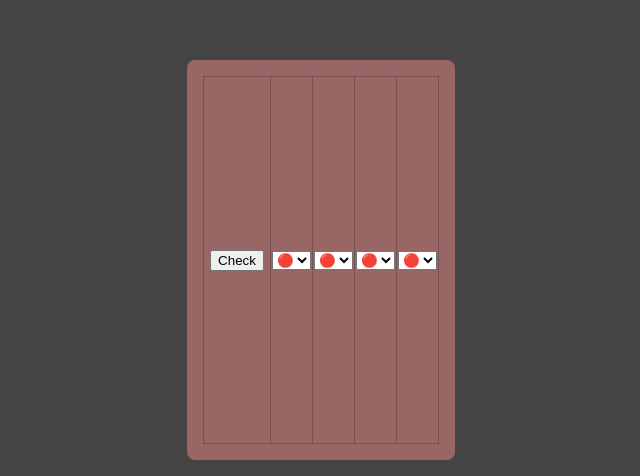
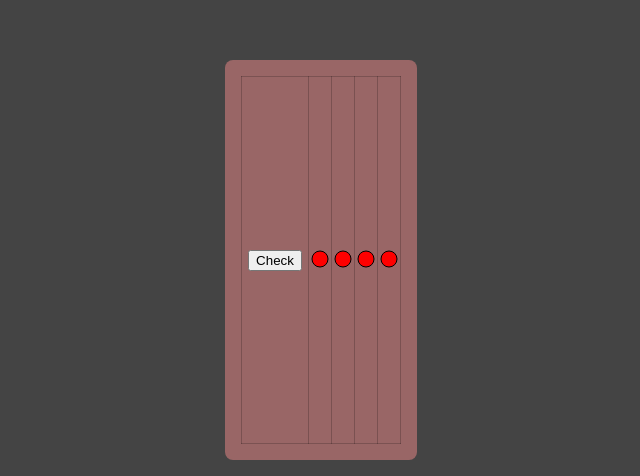
Before and after one commit to DouglasMeyer/Mastermind, a plain HTML site: page index.html in a window 1280 px wide. Shown: the part 324-800 px from the top of the page, without its empty margins (319-959 px from the left). Drawn offline with Linux system fonts and the light colour scheme.

Commit message:
Better color picker

```diff
--- a/index.html
+++ b/index.html
@@ -13,6 +13,11 @@
         align-items: end;
         margin: 0;
         background-color: #444;
+      }
+      svg {
+        width: 20px;
+        height: 20px;
+        stroke: black;
       }
 
       .board {
@@ -33,32 +38,73 @@
       }
       td:first-child { width: 4em; }
       td + td, tr:last-child > td { text-align: center; }
+      tr + tr:last-child > td { border-top: 2px solid rgba(0,0,0, 0.4); }
     </style>
   </head>
   <body>
+    <svg version="1.1" xmlns="http://www.w3.org/2000/svg" xmlns:xlink="http://www.w3.org/1999/xlink" viewBox="0 0 20 20">
+      <defs>
+        <circle id="circle" cx="10" cy="10" r="8" />
+      </defs>
+    </svg>
 
     <form class="board">
       <table>
         <tr>
           <td><button>Check</button></td>
-          <td><select></select></td>
-          <td><select></select></td>
-          <td><select></select></td>
-          <td><select></select></td>
+          <td><color-picker></color-picker></td>
+          <td><color-picker></color-picker></td>
+          <td><color-picker></color-picker></td>
+          <td><color-picker></color-picker></td>
         </tr>
       </table>
     </form>
 
+    <template id="color-picker">
+      <style>
+        color-picker {
+          display: inline-block;
+          position: relative;
+          overflow: hidden;
+          height: 20px;
+          width: 20px;
+        }
+        color-picker:hover {
+          overflow: visible;
+        }
+        color-picker > div {
+          position: absolute;
+        }
+        color-picker:hover > div {
+          background-color: rgba(255,255,255, 0.4);
+          outline: 1px solid black;
+          padding: 5px;
+          z-index: 1;
+          transform: translate(-5px, -5px);
+        }
+        color-picker > div > svg * {
+          pointer-events: none;
+        }
+        color-picker[color="red"] > div { top: 1px; }
+        color-picker[color="green"] > div { top: -23px; }
+        color-picker[color="blue"] > div { top: -47px; }
+        color-picker[color="yellow"] > div { top: -71px; }
+        color-picker[color="black"] > div { top: -95px; }
+        color-picker[color="white"] > div { top: -119px; }
+      </style>
+      <div>
+        <svg fill="red"><use href="#circle" /></svg>
+        <svg fill="green"><use href="#circle" /></svg>
+        <svg fill="blue"><use href="#circle" /></svg>
+        <svg fill="yellow"><use href="#circle" /></svg>
+        <svg fill="black"><use href="#circle" /></svg>
+        <svg fill="white"><use href="#circle" /></svg>
+      </div>
+      <input type="hidden" />
+    </template>
+
     <script>
-      const colors = ['🔴', '💚', '🔵', '💛', '⚫️', '⚪️'];
-      document.querySelectorAll('select').forEach((select) => {
-        colors.forEach((color) => {
-          const option = document.createElement('option');
-          option.textContent = color;
-          select.appendChild(option);
-        });
-      });
-
+      const colors = ['red', 'green', 'blue', 'yellow', 'black', 'white'];
       const key = new Array(4).fill().map(() => colors[Math.floor(Math.random() * colors.length)]);
 
       const button = document.querySelector('button');
@@ -67,7 +113,7 @@
         event.preventDefault();
         const form = event.target;
         const guesses = [];
-        form.querySelectorAll('select').forEach((select) => {
+        form.querySelectorAll('input').forEach((select) => {
           guesses.push(select.value);
         })
 
@@ -83,10 +129,34 @@
         lastRow.insertAdjacentHTML('beforeBegin',
           `<tr>
             <td>${new Array(matches).fill('◼').join('') + new Array(misses).fill('◻').join('')}</td>
-            ${guesses.map(guess => `<td>${guess}</td>`).join('')}
+            ${guesses.map(guess => `<td style="fill:${guess}"><svg><use href="#circle" /></svg></td>`).join('')}
           </tr>`
         );
       });
+
+      class ColorPicker extends HTMLElement {
+        constructor() {
+          super();
+          const tpl = document.querySelector('template#color-picker');
+          this.appendChild(tpl.content.cloneNode(true));
+        }
+
+        connectedCallback() {
+          const input = this.querySelector('input');
+
+          this.setAttribute('color', 'red');
+          input.value = 'red';
+
+          this.addEventListener('click', function(event) {
+            if (event.target.tagName !== "svg") return;
+
+            const color = event.target.getAttribute('fill');
+            this.setAttribute('color', color);
+            input.value = color;
+          }, false);
+        }
+      }
+      window.customElements.define('color-picker', ColorPicker);
     </script>
   </body>
 </html>
```
